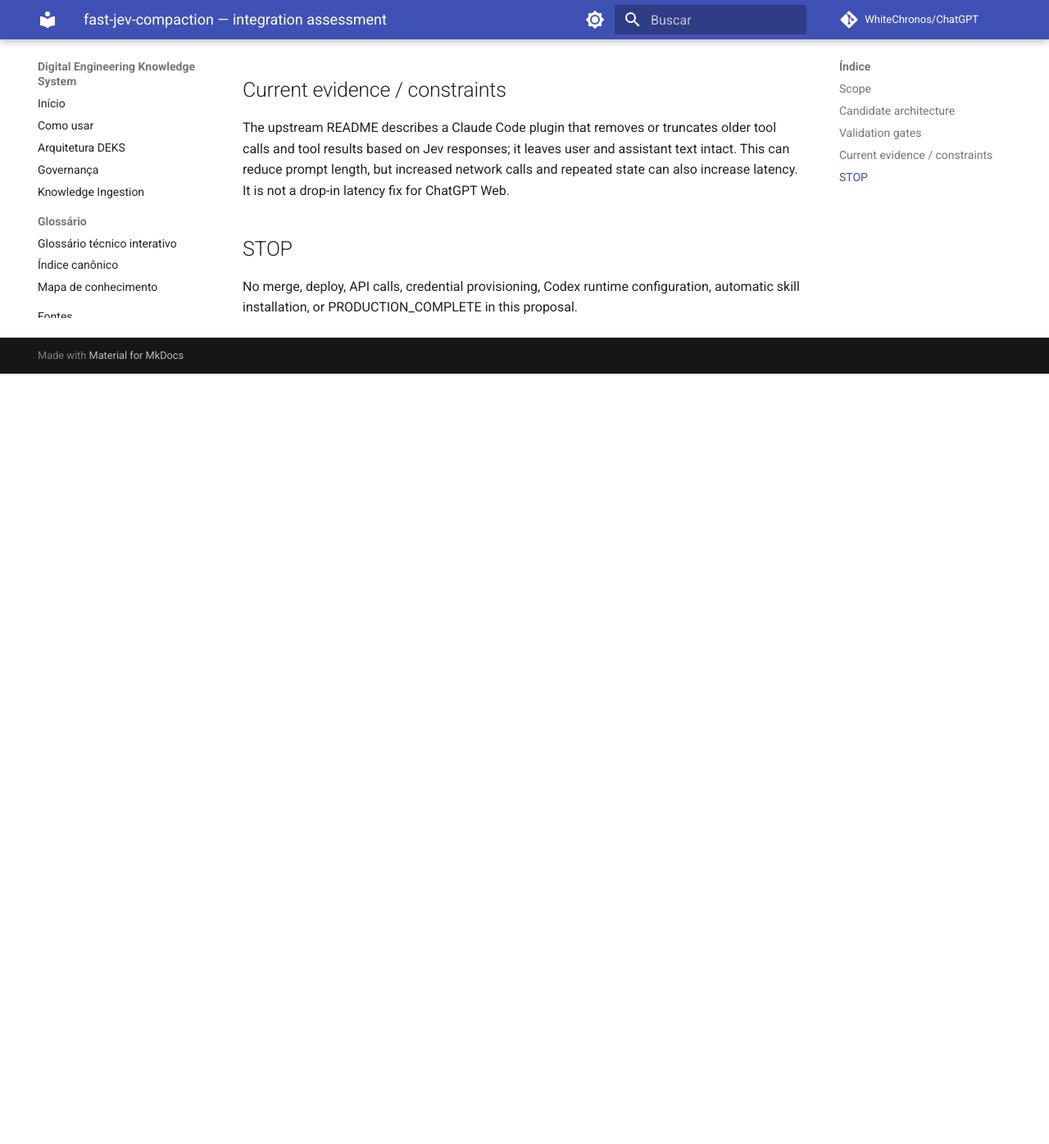
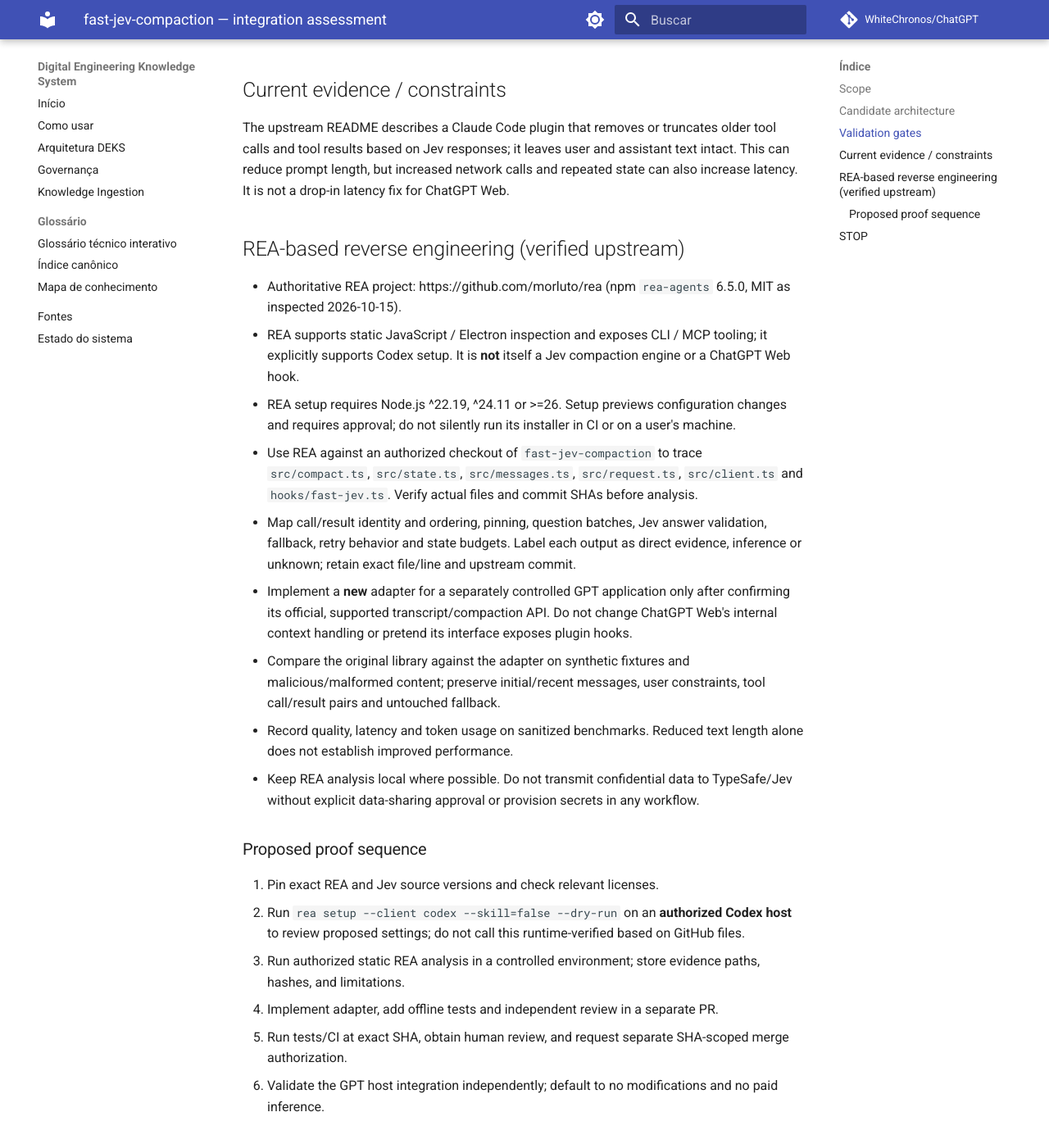
Before and after one commit to WhiteChronos/ChatGPT, an MkDocs documentation site: the page built from docs/fast-jev-compaction-integration.md, in a window 1280 px wide and 1400 px high, scrolled down 1325 px. Shown: the top 1396 px of the window at 82% size. Built offline with MkDocs 1.6.1 and Material for MkDocs 9.7.7, drawn with Linux system fonts in a browser that asks for light colours; comment, search, counter and statistics services are not loaded; before the commit the page ends 1781 px from its top, so only the background shows below that.

Commit message:
docs: add verified REA reverse-engineering workflow for GPT Jev adapter

```diff
--- a/docs/fast-jev-compaction-integration.md
+++ b/docs/fast-jev-compaction-integration.md
@@ -26,5 +26,25 @@
 ## Current evidence / constraints
 The upstream README describes a Claude Code plugin that removes or truncates older tool calls and tool results based on Jev responses; it leaves user and assistant text intact. This can reduce prompt length, but increased network calls and repeated state can also increase latency. It is not a drop-in latency fix for ChatGPT Web.
 
+
+## REA-based reverse engineering (verified upstream)
+- Authoritative REA project: https://github.com/morluto/rea (npm `rea-agents` 6.5.0, MIT as inspected 2026-10-15).
+- REA supports static JavaScript / Electron inspection and exposes CLI / MCP tooling; it explicitly supports Codex setup. It is **not** itself a Jev compaction engine or a ChatGPT Web hook.
+- REA setup requires Node.js ^22.19, ^24.11 or >=26. Setup previews configuration changes and requires approval; do not silently run its installer in CI or on a user's machine.
+- Use REA against an authorized checkout of `fast-jev-compaction` to trace `src/compact.ts`, `src/state.ts`, `src/messages.ts`, `src/request.ts`, `src/client.ts` and `hooks/fast-jev.ts`. Verify actual files and commit SHAs before analysis.
+- Map call/result identity and ordering, pinning, question batches, Jev answer validation, fallback, retry behavior and state budgets. Label each output as direct evidence, inference or unknown; retain exact file/line and upstream commit.
+- Implement a **new** adapter for a separately controlled GPT application only after confirming its official, supported transcript/compaction API. Do not change ChatGPT Web's internal context handling or pretend its interface exposes plugin hooks.
+- Compare the original library against the adapter on synthetic fixtures and malicious/malformed content; preserve initial/recent messages, user constraints, tool call/result pairs and untouched fallback.
+- Record quality, latency and token usage on sanitized benchmarks. Reduced text length alone does not establish improved performance.
+- Keep REA analysis local where possible. Do not transmit confidential data to TypeSafe/Jev without explicit data-sharing approval or provision secrets in any workflow.
+
+### Proposed proof sequence
+1. Pin exact REA and Jev source versions and check relevant licenses.
+2. Run `rea setup --client codex --skill=false --dry-run` on an **authorized Codex host** to review proposed settings; do not call this runtime-verified based on GitHub files.
+3. Run authorized static REA analysis in a controlled environment; store evidence paths, hashes, and limitations.
+4. Implement adapter, add offline tests and independent review in a separate PR.
+5. Run tests/CI at exact SHA, obtain human review, and request separate SHA-scoped merge authorization.
+6. Validate the GPT host integration independently; default to no modifications and no paid inference.
+
 ## STOP
 No merge, deploy, API calls, credential provisioning, Codex runtime configuration, automatic skill installation, or PRODUCTION_COMPLETE in this proposal.
```
